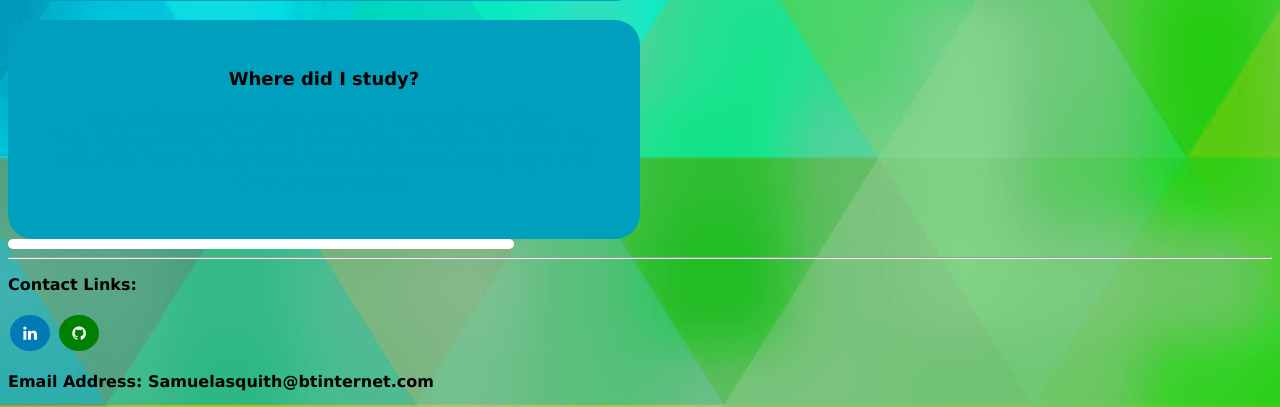
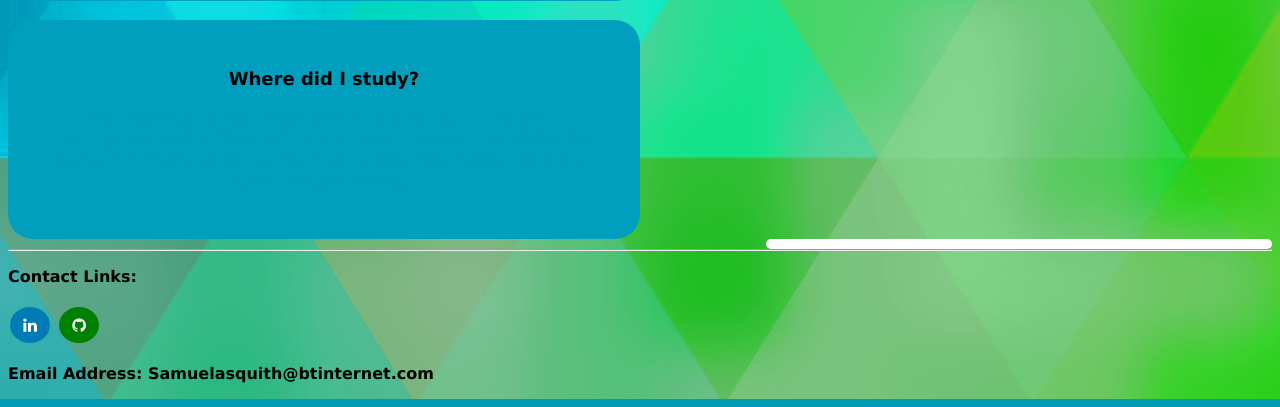
Before and after one commit to Sboncio/website, a Flask app: page / in a window 1280 px wide. Shown: the part 1127-1534 px from the top of the page. Run offline with Flask 2, Linux system fonts and the light colour scheme.

Commit message:
Test formatting

```diff
--- a/app/application/static/css/main.css
+++ b/app/application/static/css/main.css
@@ -154,7 +154,7 @@ footer p{
 }
 
 .alignment{
-    display:grid;
+    float:left;
 }
 
 .feed{
```
